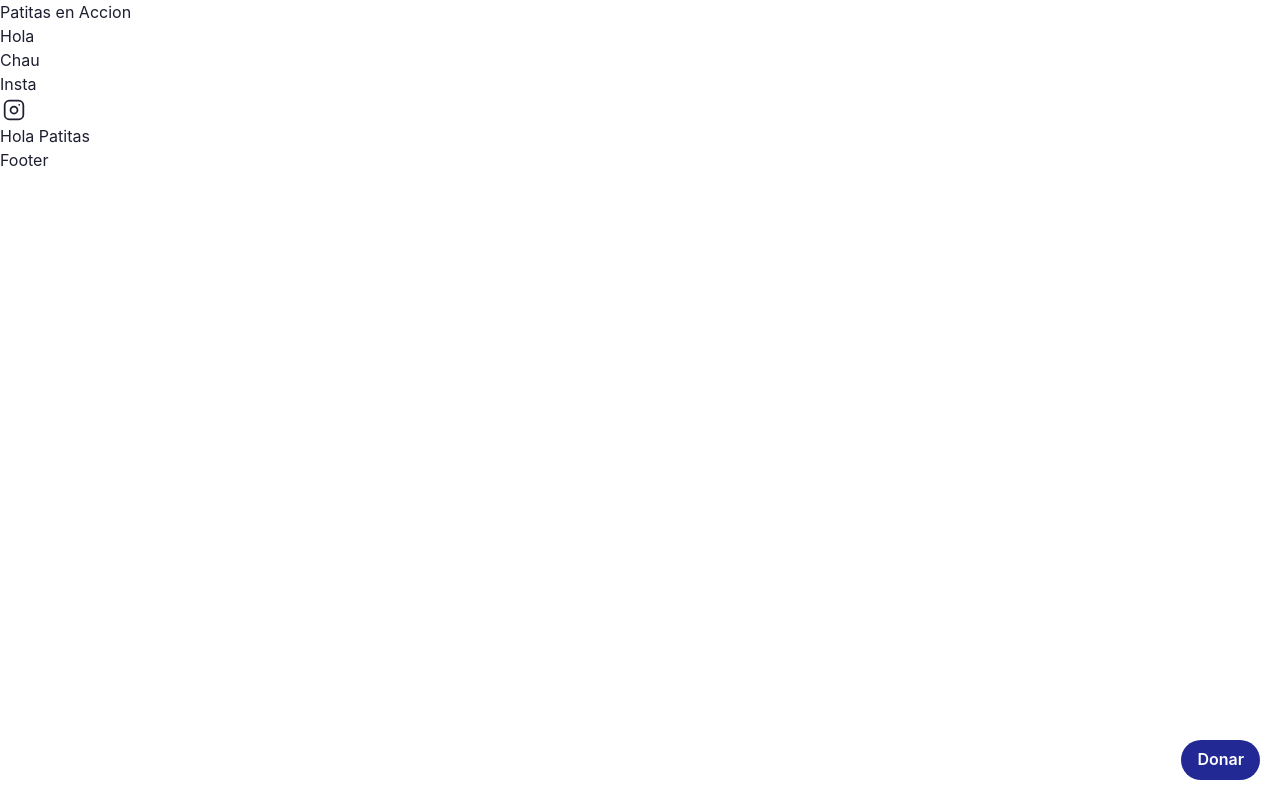
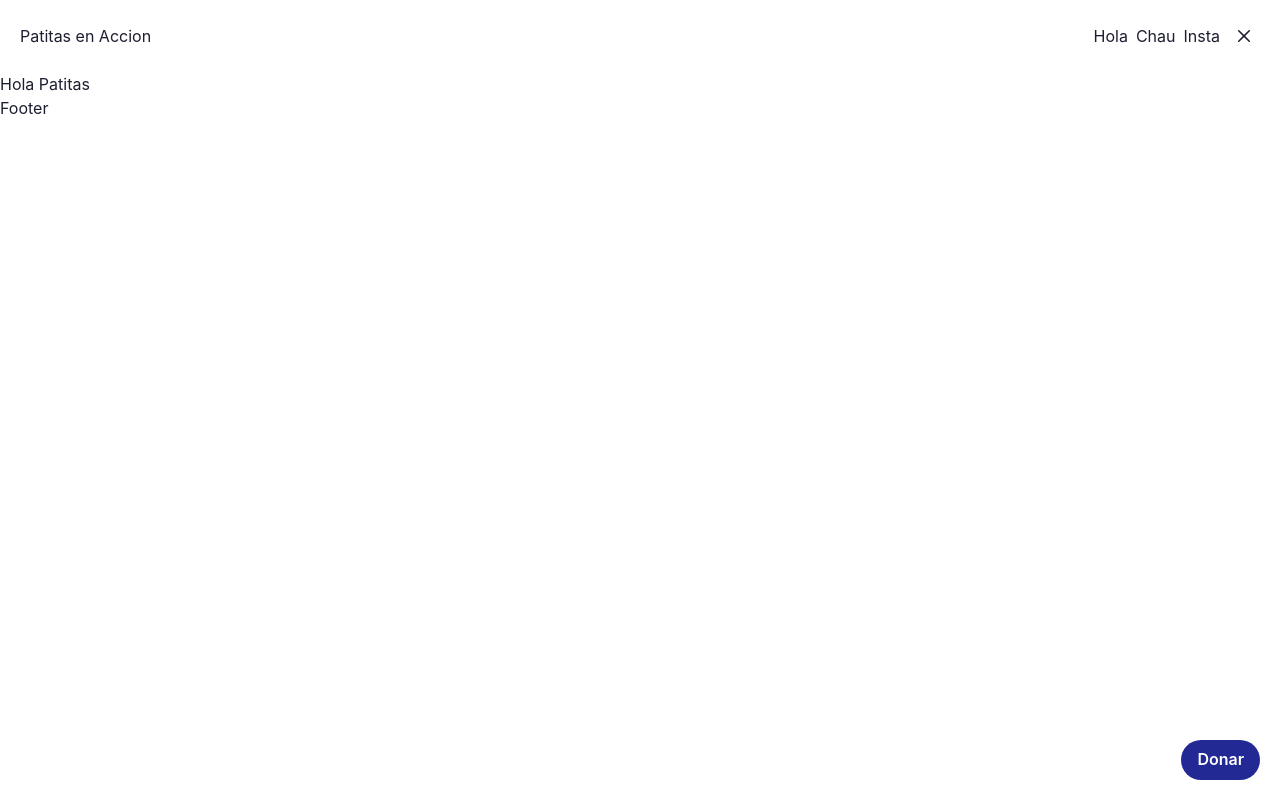
Before and after one commit to rodriguez-gaston/rifas-patitas, a Next.js app: page / in a window 1280 px wide. Built offline with nearby package versions, Linux system fonts and the light colour scheme.

Commit message:
Refactor to chakra

```diff
--- a/components/layout/Header.tsx
+++ b/components/layout/Header.tsx
@@ -1,26 +1,31 @@
 import React from 'react';
 import Instagram from '@/icons/Instagram';
 import Link from 'next/link';
+import { Flex, Spacer, Center, Text, Stack, CloseButton } from '@chakra-ui/react';
 
 const Header = () => {
   return (
-    <header className="shadow-md">
-      <section className="max-w-7xl mx-auto p-4 grid grid-cols-2 gap-4 md:gap-0 md:grid-cols-3 justify-between items-center text-gray-800">
-        <Link href={'/'}>
-          <button className="justify-self-start order-1">Patitas en Accion</button>
-        </Link>
+    <header>
+      <Flex p={5}>
+        <Center>
+          <Link href={'/'}>
+            <button className="justify-self-start order-1">Patitas en Accion</button>
+          </Link>
+        </Center>
+        <Spacer />
+        <Stack direction="row" alignItems="center">
+          <Text>Hola</Text>
+          <Text>Chau</Text>
+          <Text>Insta</Text>
+          <CloseButton bg="white" />
+        </Stack>
+      </Flex>
+      {/* <section className="max-w-7xl mx-auto p-4 grid grid-cols-2 gap-4 md:gap-0 md:grid-cols-3 justify-between items-center text-gray-800">
         <div className="h-[1px] bg-gray-300 col-span-2 md:hidden order-3"></div>
-        <nav className="justify-self-center order-4 md:order-2 col-span-2 md:col-span-1">
-          <ul className="flex gap-5">
-            <li>Hola</li>
-            <li>Chau</li>
-            <li>Insta</li>
-          </ul>
-        </nav>
         <section className="justify-self-end order-2 md:order-3">
           <Instagram />
         </section>
-      </section>
+      </section> */}
     </header>
   );
 };
```
